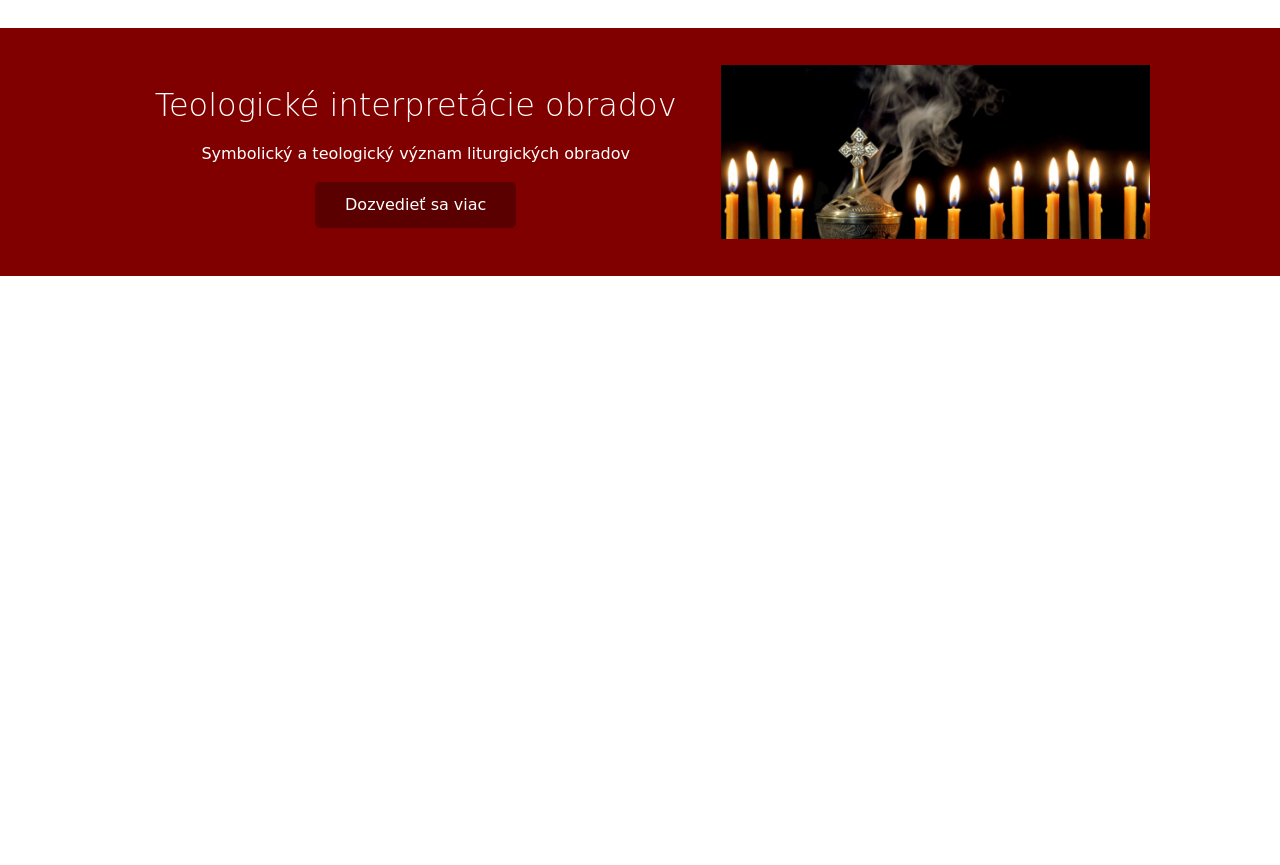
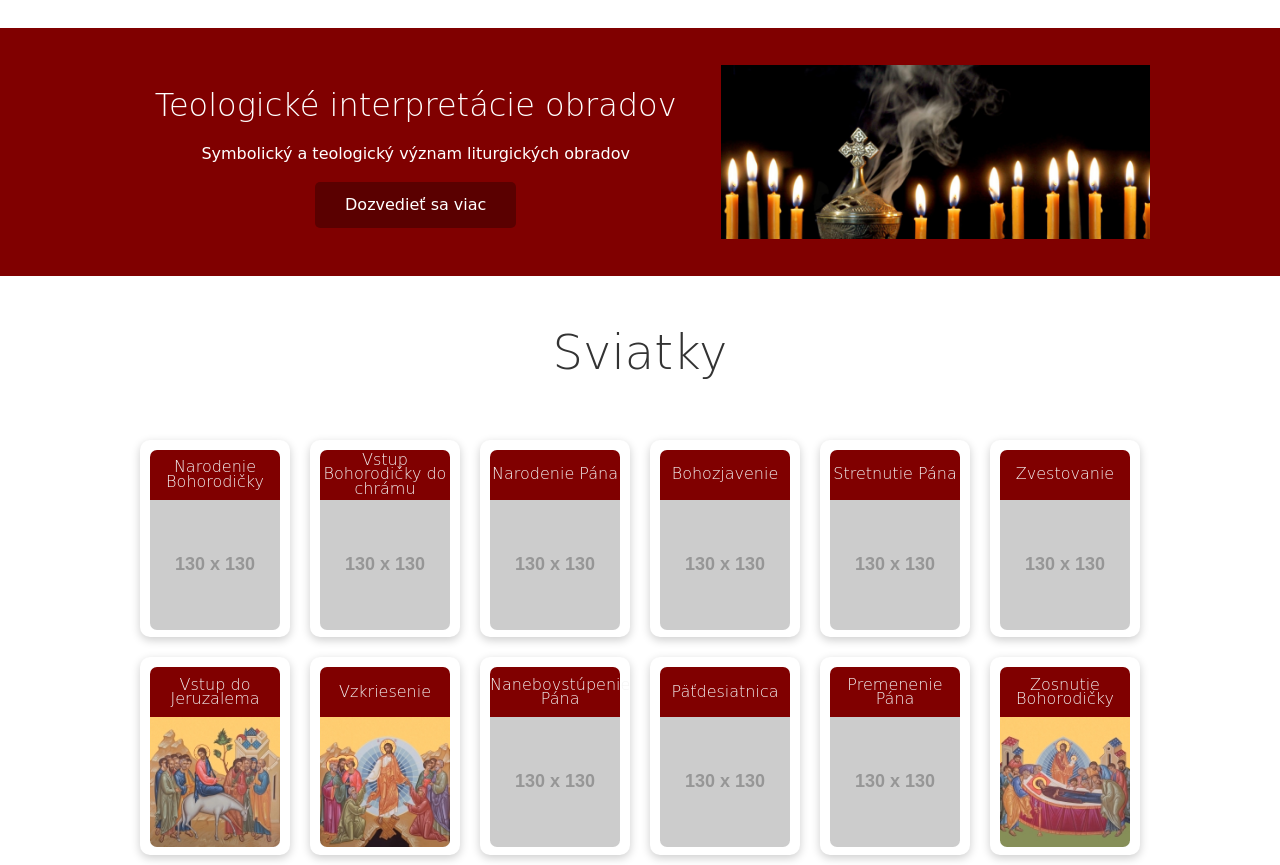
Before and after one commit to jagi113/kantorskykurz, a plain HTML site: page index.html in a window 1280 px wide. Shown: the part 1192-2057 px from the top of the page. Before the commit the page ends 1492 px from the top, so only its background shows below. Drawn offline with Linux system fonts and the light colour scheme; placeholder pictures from the web are drawn by us; a web font is replaced by a local one.

Commit message:
Sviatky section added

```diff
--- a/css/style.css
+++ b/css/style.css
@@ -191,7 +191,55 @@ img{
     grid-column-end: 6;
 }
 
-/* Cloud */
-.cloud .grid{
+/* Spiritual */
+.spiritual .grid{
     grid-template-columns: 4fr 3fr;
+    overflow: hidden;
 }
+
+/* FEASTS */
+.feast .flex{
+    flex-wrap: wrap;
+    justify-content: space-between;
+}
+
+.feast .card{
+    padding: 10px 10px 0 10px;
+    width: 150px;
+    transition: 0.2s ease-in;
+}
+
+.feast .card:hover{
+    box-shadow: 0 3px 10px var(--primary-color);
+}
+
+.feast .card div{
+    width: 130px;
+    height: 50px;
+    background-color: var(--primary-color);
+    font-weight: 400;
+    text-align: center;
+    line-height: 90%;
+    color: var(--light-color);
+    display: flex;
+    border-radius: 7px 7px 0 0;
+    margin:0;
+}
+
+
+.feast .card div h4{
+    font-weight: 200;
+    text-align: center;
+    line-height: 90%;
+    color: var(--light-color);
+    margin: auto;
+    align-items: center;
+}
+
+.feast .card img{
+    height: 130px;
+    width: 130px;
+    object-fit: cover;
+    border-radius: 0 0 7px 7px;
+    margin: 0;
+}
--- a/index.html
+++ b/index.html
@@ -94,8 +94,8 @@
         </div>
     </section>
 
-    <!-- Icons section -->
-    <section class="cloud bg-primary my-2 py-2">
+    <!-- Spiritual meaning section -->
+    <section class="spiritual bg-primary my-2 py-2">
         <div class="container grid">
             <div class="text-center">
                 <h2 class="md">Teologické interpretácie obradov</h2>
@@ -106,7 +106,122 @@
         </div>
     </section>
 
+    <!-- Feasts section -->
+    <section class="feast">
+        <h2 class="lg text-center my-4">
+            Sviatky
+        </h2>
+        <div class="container flex">
+            <a href="feast.html">
+                <div class="card">
+                    <div>
+                        <h4>Narodenie Bohorodičky</h4>
+                    </div>
+                    <img src= "https://via.placeholder.com/130" alt="">
+                </div>
+            </a>
+            <!--
+            <a href="feast.html">
+                <div class="card">
+                    <div>
+                        <h4>Povýšenie sv. Kríža </h4>
+                    </div>
+                    <img src="https://via.placeholder.com/130" alt="">
+                </div>
+            </a>
+            -->
+            <a href="feast.html">
+                <div class="card">
+                    <div>
+                        <h4>Vstup Bohorodičky do chrámu</h4>
+                    </div>
+                    <img src="https://via.placeholder.com/130" alt="">
+                </div>
+            </a>
+            <a href="feast.html">
+                <div class="card">
+                    <div>
+                        <h4>Narodenie Pána</h4>
+                    </div>
+                    <img src="https://via.placeholder.com/130" alt="">
+                </div>
+            </a>
+            <a href="feast.html">
+                <div class="card">
+                    <div>
+                        <h4>Bohozjavenie</h4>
+                    </div>
+                    <img src="https://via.placeholder.com/130" alt="">
+                </div>
+            </a>
+            <a href="feast.html">
+                <div class="card">
+                    <div>
+                        <h4>Stretnutie Pána</h4>
+                    </div>
+                    <img src="https://via.placeholder.com/130" alt="">
+                </div>
+            </a>
+            <a href="feast.html">
+                <div class="card">
+                    <div>
+                        <h4>Zvestovanie</h4>
+                    </div>
+                    <img src="https://via.placeholder.com/130" alt="">
+                </div>
+            </a>
+            <a href="feast.html">
+                <div class="card">
+                    <div>
+                        <h4>Vstup do Jeruzalema</h4>
+                    </div>
+                    <img src="images/sviatky/kvetna_nedela_d.jpg" alt="">
+                </div>
+            </a>
+            <a href="feast.html">
+                <div class="card">
+                    <div>
+                        <h4>Vzkriesenie</h4>
+                    </div>
+                    <img src="images/sviatky/vzkriesenie_d.jpg" alt="">
+                </div>
+            </a>
+            <a href="feast.html">
+                <div class="card">
+                    <div>
+                        <h4>Nanebovstúpenie Pána</h4>
+                    </div>
+                    <img src="https://via.placeholder.com/130" alt="">
+                </div>
+            </a>
+            <a href="feast.html">
+                <div class="card">
+                    <div>
+                        <h4>Päťdesiatnica</h4>
+                    </div>
+                    <img src="https://via.placeholder.com/130" alt="">
+                </div>
+            </a>
+            <a href="feast.html">
+                <div class="card">
+                    <div>
+                        <h4>Premenenie Pána</h4>
+                    </div>
+                    <img src="https://via.placeholder.com/130" alt="">
+                </div>
+            </a>
+            <a href="feast.html">
+                <div class="card">
+                    <div>
+                        <h4>Zosnutie Bohorodičky </h4>
+                    </div>
+                    <img src="images/sviatky/zosnutie_bohorodicky_d.jpg" alt="">
+                </div>
+            </a>
 
+
+        </div>
+    </section>
 
 
 
```
Also changed, not shown: images/sviatky/kvetna_nedela_d.jpg (added), images/sviatky/vzkriesenie_d.jpg (added), images/sviatky/zosnutie_bohorodicky_d.jpg (added), 3 other files.
